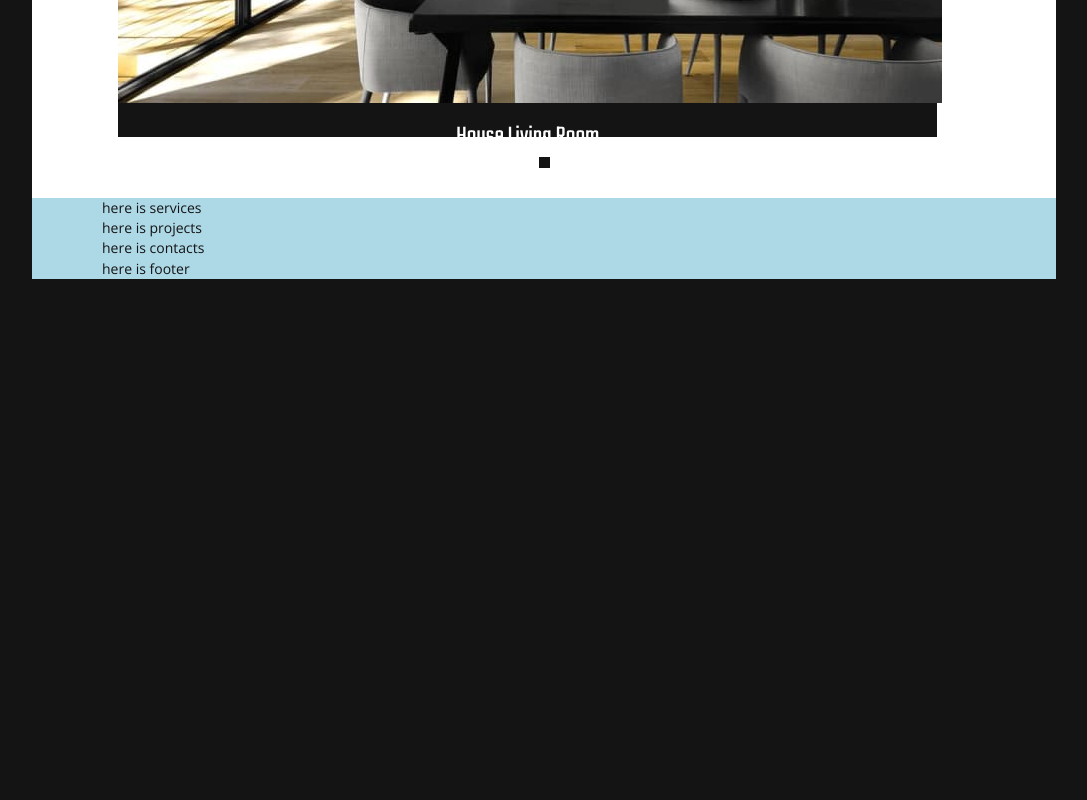
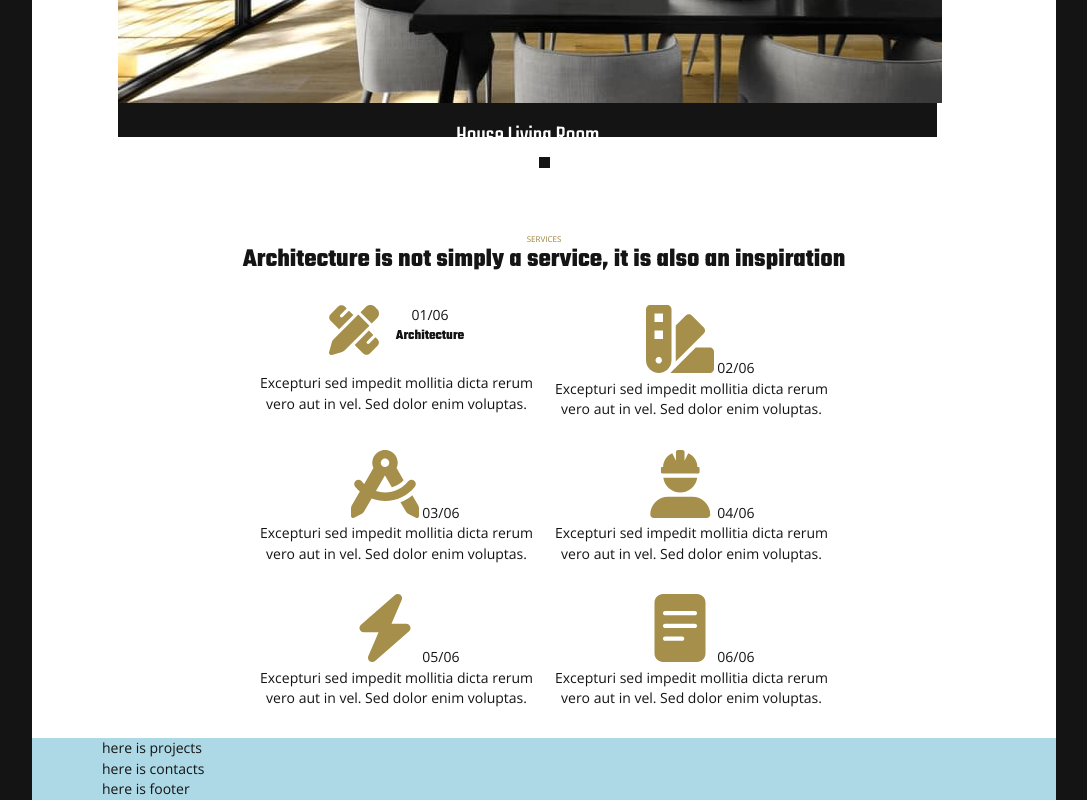
Before and after one commit to dariaddz/architecture-agency, a website built with Parcel: page src/index.html in a window 1280 px wide. Shown: the part 1314-2114 px from the top of the page, without its empty margins (96-1183 px from the left). Before the commit the page ends 1593 px from the top, so only its background shows below. Built offline with nearby package versions, Linux system fonts and the light colour scheme.

Commit message:
servises first block

```diff
--- a/src/partials/services.html
+++ b/src/partials/services.html
@@ -1 +1,93 @@
-<div class="container" id="services">here is services</div>
+<div class="container services" id="services">
+  <h4 class="accent-title">services</h4>
+  <h3 class="services__title">
+    Architecture is not simply a service, it is also an inspiration
+  </h3>
+  <ul class="servises__list">
+    <li class="list-item">
+      <div class="services-header">
+        <svg width="50" height="50" class="title-icon">
+          <use href="./images/services/services.svg#icon-services-1"></use>
+        </svg>
+        <div class="item-title">
+          <span class="title-number">01/06</span>
+          <h4 class="title">Architecture</h4>
+        </div>
+      </div>
+      <p class="item-description">
+        Excepturi sed impedit mollitia dicta rerum vero aut in vel. Sed dolor
+        enim voluptas.
+      </p>
+    </li>
+
+    <li class="list-item">
+      <div class="item-title">
+        <svg width="68" height="68" class="title-icon">
+          <use href="./images/services/services.svg#icon-services-2"></use>
+        </svg>
+        <span class="title-number">02/06</span>
+        <p class="title"></p>
+      </div>
+      <p class="item-description">
+        Excepturi sed impedit mollitia dicta rerum vero aut in vel. Sed dolor
+        enim voluptas.
+      </p>
+    </li>
+
+    <li class="list-item">
+      <div class="item-title">
+        <svg width="68" height="68" class="title-icon">
+          <use href="./images/services/services.svg#icon-services-3"></use>
+        </svg>
+        <span class="title-number">03/06</span>
+        <p class="title"></p>
+      </div>
+      <p class="item-description">
+        Excepturi sed impedit mollitia dicta rerum vero aut in vel. Sed dolor
+        enim voluptas.
+      </p>
+    </li>
+
+    <li class="list-item">
+      <div class="item-title">
+        <svg width="68" height="68" class="title-icon">
+          <use href="./images/services/services.svg#icon-services-4"></use>
+        </svg>
+        <span class="title-number">04/06</span>
+        <p class="title"></p>
+      </div>
+      <p class="item-description">
+        Excepturi sed impedit mollitia dicta rerum vero aut in vel. Sed dolor
+        enim voluptas.
+      </p>
+    </li>
+
+    <li class="list-item">
+      <div class="item-title">
+        <svg width="68" height="68" class="title-icon">
+          <use href="./images/services/services.svg#icon-services-5"></use>
+        </svg>
+        <span class="title-number">05/06</span>
+        <p class="title"></p>
+      </div>
+      <p class="item-description">
+        Excepturi sed impedit mollitia dicta rerum vero aut in vel. Sed dolor
+        enim voluptas.
+      </p>
+    </li>
+
+    <li class="list-item">
+      <div class="item-title">
+        <svg width="68" height="68" class="title-icon">
+          <use href="./images/services/services.svg#icon-services-6"></use>
+        </svg>
+        <span class="title-number">06/06</span>
+        <p class="title"></p>
+      </div>
+      <p class="item-description">
+        Excepturi sed impedit mollitia dicta rerum vero aut in vel. Sed dolor
+        enim voluptas.
+      </p>
+    </li>
+  </ul>
+</div>
--- a/src/sass/_about.scss
+++ b/src/sass/_about.scss
@@ -9,6 +9,7 @@
     color:$accent-background-color;
     font-family: $main-font;
     font-size: 8px;
+    font-weight: 400;
 }
 
 .about__title{
--- /dev/null
+++ b/src/sass/_services.scss
@@ -0,0 +1,31 @@
+.services{
+    padding-top:35px;
+    background-color: $light-background-color;
+    text-align: center;
+}
+
+.servises__list{
+   display: flex;
+    flex-wrap: wrap;
+     justify-content: center;
+}
+.list-item{
+
+     margin-bottom: 30px;
+     width: 295px;
+}
+.services-header{
+    display:flex;
+    justify-content: center;
+    margin-bottom: 18px;
+}
+.services__title{
+    font-size: 26px;
+    font-weight: 700;
+     line-height: 1.2;
+     margin-bottom: 30px;
+}
+
+.item-title{
+    margin-left: 17px;
+}
--- a/src/sass/index.scss
+++ b/src/sass/index.scss
@@ -6,3 +6,5 @@
 @import './hero';
 @import './about';
 @import './gallery';
+@import './services';
+@import './footer';
```
Also changed, not shown: src/partials/footer.html (+15 -0 lines), src/sass/_footer.scss (added, +24 -0 lines), src/images/services/services-1.svg (added), src/images/services/services-2.svg (added), src/images/services/services-3.svg (added), src/images/services/services-4.svg (added), src/images/services/services-5.svg (added), src/images/services/services-6.svg (added), src/images/services/services.svg (added).
